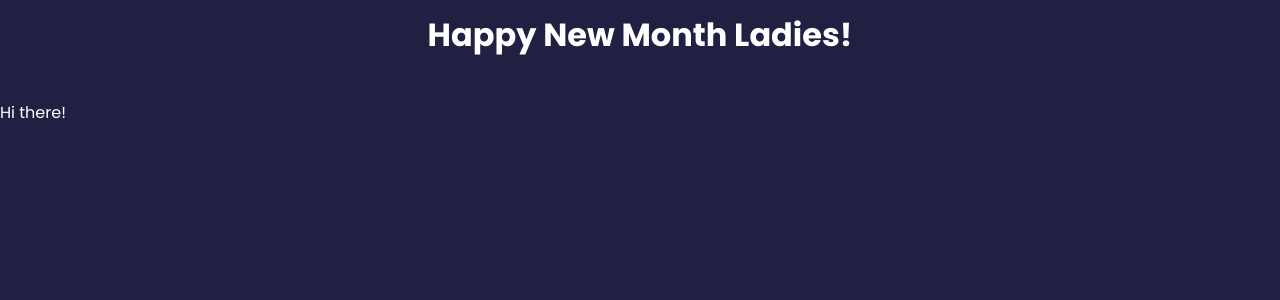
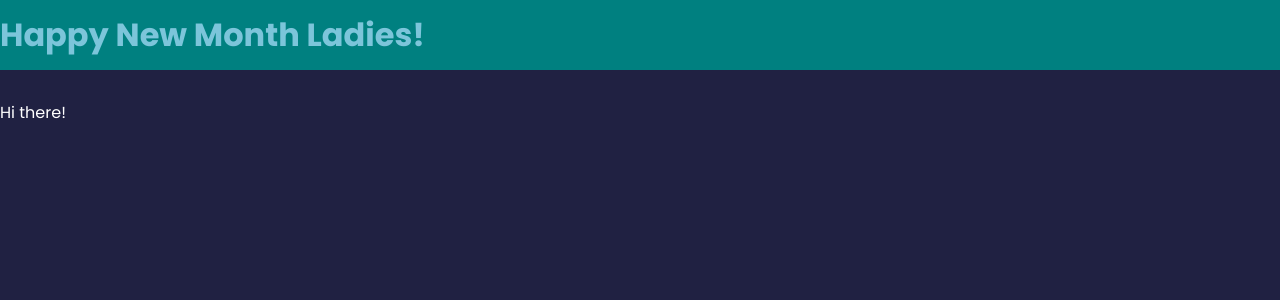
Before and after one commit to CodeLeom/react-introductory, a React (Create React App) app: page / in a window 1280 px wide. Shown: the top 300 px of the page. Built offline with nearby package versions, Linux system fonts and the light colour scheme.

Commit message:
updated the stylings

```diff
--- a/src/components/Header.jsx
+++ b/src/components/Header.jsx
@@ -1,9 +1,14 @@
 import PropTypes from 'prop-types'
 
-function Header({text}) {
+function Header({text, bgColor, textColor}) {
+    const headerStyle = {
+        backgroundColor: bgColor,
+        color: textColor,
+    }
+
   return (
-    <header>
-        <div className='container'>
+    <header style= {headerStyle} >
+        <div>
             <h1>{text}</h1>
         </div>
     </header>
@@ -11,7 +16,9 @@ function Header({text}) {
 }
 
 Header.defaultProps = {
-    text: 'Happy New Month Ladies!'
+    text: 'Happy New Month Ladies!',
+    bgColor: 'teal',
+    textColor: '#7cc5da'
 }
 
 Header.propTypes = {
```
